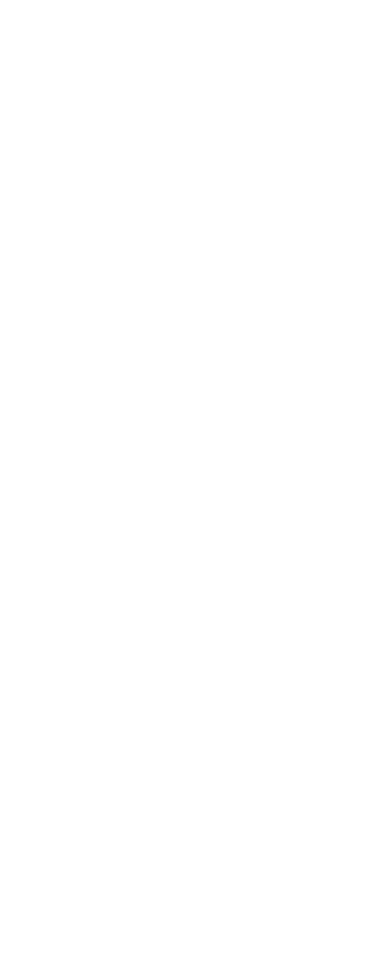
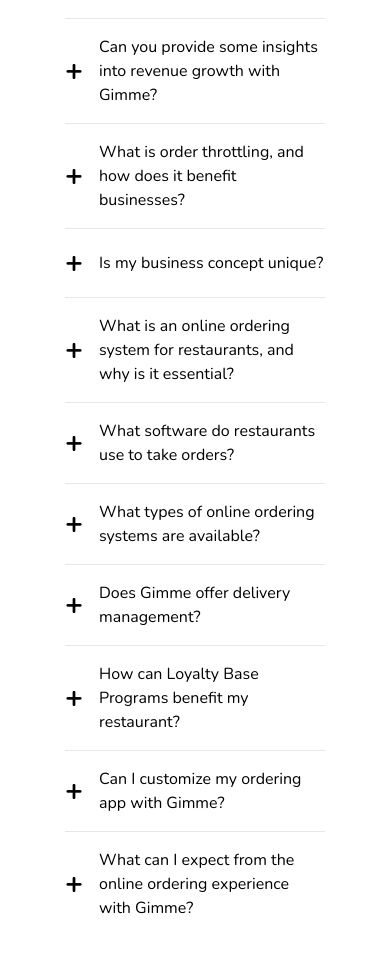
Before and after one commit to ivano-uglik/gimme-marketing, a Next.js app: page / in a window 390 px wide. Shown: the part 7082-8035 px from the top of the page. Before the commit the page ends 6931 px from the top, so only its background shows below. Built offline with nearby package versions, Linux system fonts and the light colour scheme.

Commit message:
Added FAQ

```diff
--- /dev/null
+++ b/app/FAQ.tsx
@@ -0,0 +1,92 @@
+"use client";
+
+import { useState } from "react";
+
+export default function FAQ() {
+  const [toggled, setToggled]: any = useState({});
+
+  const questions = [
+    {
+      title:
+        "How can Gimme help with staff shortage due to seasonality in the mountains?",
+      answer: `If peak times are overwhelming your staff, Yoordi, our integrated tool, can assist you in simplifying your daily operations. Yoordi efficiently serves and settles all tables for you simultaneously, providing relief during busy seasons.`,
+    },
+    {
+      title: "Can you provide some insights into revenue growth with Gimme?",
+      answer: `Yes, Gimme customers have seen an average of 42% monthly revenue growth, demonstrating the positive impact of our services on businesses.`,
+    },
+    {
+      title: "What is order throttling, and how does it benefit businesses?",
+      answer: `Order throttling is a crucial feature that prevents locations from experiencing a backlog of orders, ensuring a smooth customer service experience. It helps avoid issues like orders not being ready, long lines, and parking problems, providing a better overall experience for both the restaurant and its customers.`,
+    },
+    {
+      title: "Is my business concept unique?",
+      answer: `We would love to be a part of your vision and collaborate with you to create a custom solution for your unique business idea.`,
+    },
+    {
+      title:
+        "What is an online ordering system for restaurants, and why is it essential?",
+      answer: `An online ordering system allows customers to place orders without being physically present at the restaurant. It's a vital tool as customers increasingly expect the convenience of ordering online, and not offering this option can result in losing potential customers to competitors.`,
+    },
+    {
+      title: "What software do restaurants use to take orders?",
+      answer: `Restaurants use Gimme to design beautiful ordering apps and websites, which seamlessly transmit online orders directly to their Point of Sale (POS) system.`,
+    },
+    {
+      title: "What types of online ordering systems are available?",
+      answer: `Gimme caters to small to medium-sized restaurants looking to initiate online orders. We aggregate orders from various touchpoints, including websites, apps, kiosks, and third-party marketplace apps.`,
+    },
+    {
+      title: "Does Gimme offer delivery management?",
+      answer: `Yes, Gimme provides comprehensive delivery management that allows you to set delivery rules, making it suitable for businesses that offer delivery services to their customers.`,
+    },
+    {
+      title: "How can Loyalty Base Programs benefit my restaurant?",
+      answer:
+        "Loyalty Base Programs, such as 'Spend X to get Y,' enable you to create a custom loyalty program that encourages repeat business and grows your customer following. These programs can include bonuses like double points days or wallet drops to keep your guests engaged.",
+    },
+    {
+      title: "Can I customize my ordering app with Gimme?",
+      answer:
+        "Absolutely. Ordering is personal, and so are our customizations. You can build an app that aligns with your brand's voice, colors, and imagery, ensuring a unique and consistent customer experience.",
+    },
+    {
+      title:
+        "What can I expect from the online ordering experience with Gimme?",
+      answer:
+        "Gimme offers a seamless online ordering experience designed to keep guests checking out with zero issues, ensuring a smooth and efficient process for both the business and the customer.",
+    },
+  ];
+
+  return (
+    <div className="py-16">
+      <div className="flex justify-center">
+        <div className="w-2/3 flex flex-col">
+          {questions.map((question, index) => (
+            <div className="border-t py-4" key={index}>
+              <button
+                className="flex items-center gap-4"
+                onClick={() =>
+                  setToggled((prevToggled: any) => ({
+                    ...prevToggled,
+                    [index]: !prevToggled[index],
+                  }))
+                }
+              >
+                <span
+                  className={`font-bold text-3xl ${toggled[index] ? "-" : "+"}`}
+                >
+                  {toggled[index] ? "-" : "+"}
+                </span>
+                <h2 className="md:text-xl text-left">{question.title}</h2>
+              </button>
+              <p className={toggled[index] ? "" : "hidden"}>
+                {question.answer}
+              </p>
+            </div>
+          ))}
+        </div>
+      </div>
+    </div>
+  );
+}
--- a/app/Hero.tsx
+++ b/app/Hero.tsx
@@ -29,7 +29,7 @@
       </p>
       <div className="mt-10 flex justify-center gap-x-6">
         <button className="bg-[#3c1e85] text-white hover:bg-black dark:hover:text-white hover:bg-main transition-colors font-bold px-8 py-4 leading-none rounded-full border-none">
-          <Link href="/register">Sign up Free </Link>
+          <Link href="/">Sign up Free </Link>
         </button>
         {/* <Button
           href="https://www.youtube.com/watch?v=dQw4w9WgXcQ"
--- a/app/Navbar.tsx
+++ b/app/Navbar.tsx
@@ -9,8 +9,8 @@
       />
       <div className="hidden md:flex items-center gap-8">
         <ul className="flex gap-8 items-center text-lg">
-          <li className="opacity-50">
-            <a href="#">Overview</a>
+          <li>
+            <a href="/">Overview</a>
           </li>
           <li className="opacity-50">
             <a href="#">Use Cases</a>
@@ -21,8 +21,8 @@
           <li className="opacity-50">
             <a href="#">About us</a>
           </li>
-          <li>
-            <a href="/">Blog</a>
+          <li className="opacity-50">
+            <a href="https://gimme-blog.vercel.app/">Blog</a>
           </li>
           <li className="opacity-50">
             <a href="#">Pricing</a>
--- a/app/SectionEight.tsx
+++ b/app/SectionEight.tsx
@@ -25,9 +25,7 @@
           </p>
           <div className="mx-auto md:mx-0">
             <button className="bg-[#3c1e85] text-white hover:bg-black dark:hover:text-white hover:bg-main transition-colors font-bold px-4 md:px-8 py-4 leading-none rounded-full border-none">
-              <a href="/register">
-                Create Loyalty Programs For Your Restaurant
-              </a>
+              <a href="/">Create Loyalty Programs For Your Restaurant</a>
             </button>
           </div>
         </div>
--- a/app/SectionFour.tsx
+++ b/app/SectionFour.tsx
@@ -28,7 +28,7 @@
           </p>
           <div className="mx-auto md:mx-0">
             <button className="bg-[#3c1e85] text-white hover:bg-black dark:hover:text-white hover:bg-main transition-colors font-bold px-4 md:px-8 py-4 leading-none rounded-full border-none">
-              <a href="/register"> Create your Online Delivery </a>
+              <a href="/"> Create your Online Delivery </a>
             </button>
           </div>
         </div>
--- a/app/SectionSeven.tsx
+++ b/app/SectionSeven.tsx
@@ -10,7 +10,7 @@
         </b>
       </h2>
       <button className="bg-white text-black hover:bg-[#3c1e85] dark:hover:text-white hover:bg-main transition-colors font-bold px-4 md:px-8 py-4 leading-none rounded-full border-none text-xl">
-        <a href="/register"> Get started for Free </a>
+        <a href="/"> Get started for Free </a>
       </button>
     </div>
   );
--- a/app/SectionSix.tsx
+++ b/app/SectionSix.tsx
@@ -16,7 +16,7 @@
           </p>
           <div className="mx-auto md:mx-0">
             <button className="bg-[#3c1e85] text-white hover:bg-black dark:hover:text-white hover:bg-main transition-colors font-bold px-4 md:px-8 py-4 leading-none rounded-full border-none">
-              <a href="/register"> Customize your Online Restaurant Now </a>
+              <a href="/"> Customize your Online Restaurant Now </a>
             </button>
           </div>
         </div>
--- a/app/page.tsx
+++ b/app/page.tsx
@@ -9,6 +9,7 @@
 import SectionFive from "./SectionFive";
 import SectionSeven from "./SectionSeven";
 import SectionEight from "./SectionEight";
+import FAQ from "./FAQ";
 export default function Home() {
   return (
     <div>
@@ -22,6 +23,7 @@
       <SectionSix />
       <SectionSeven />
       <SectionEight />
+      <FAQ />
     </div>
   );
 }
```
